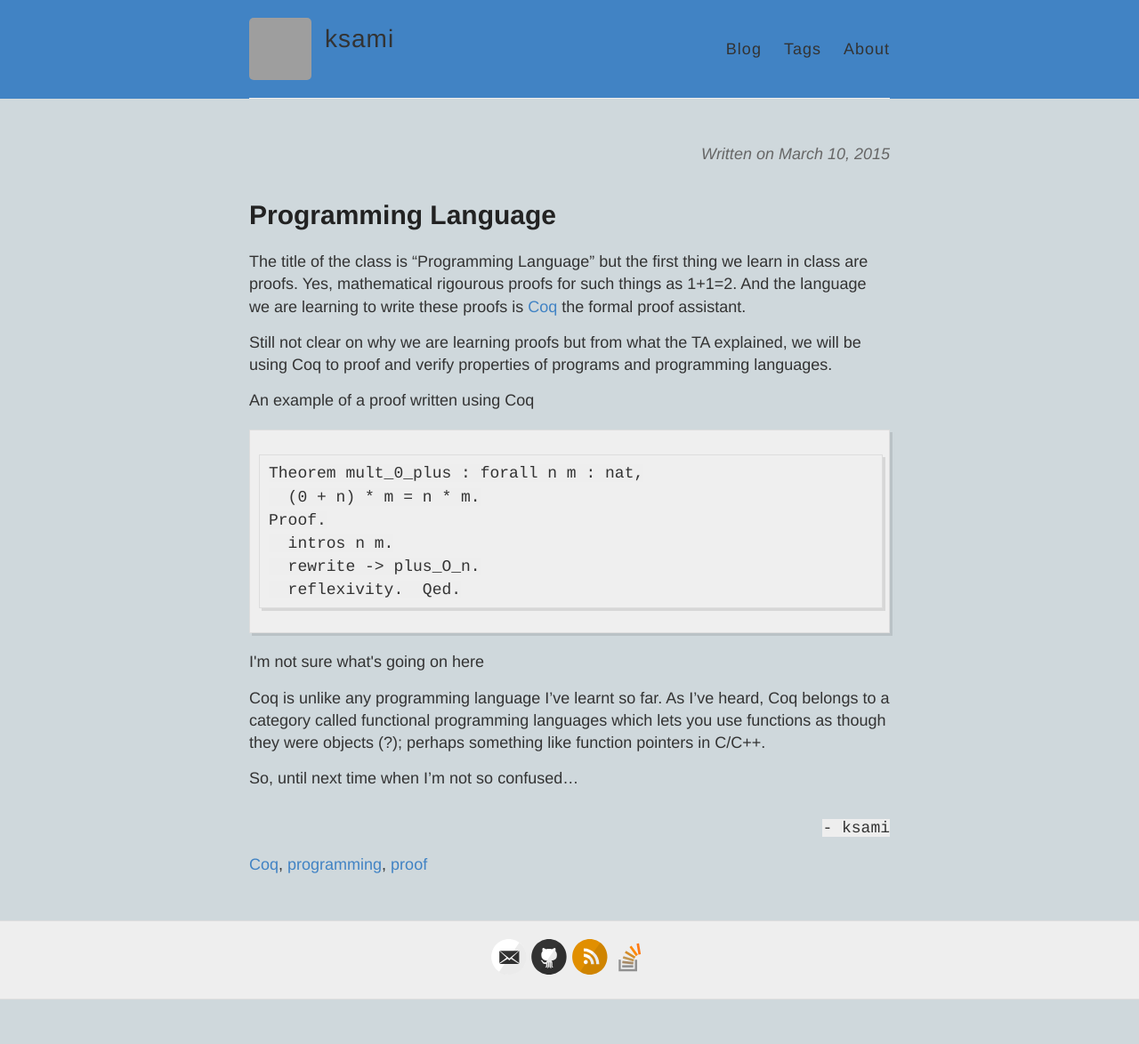
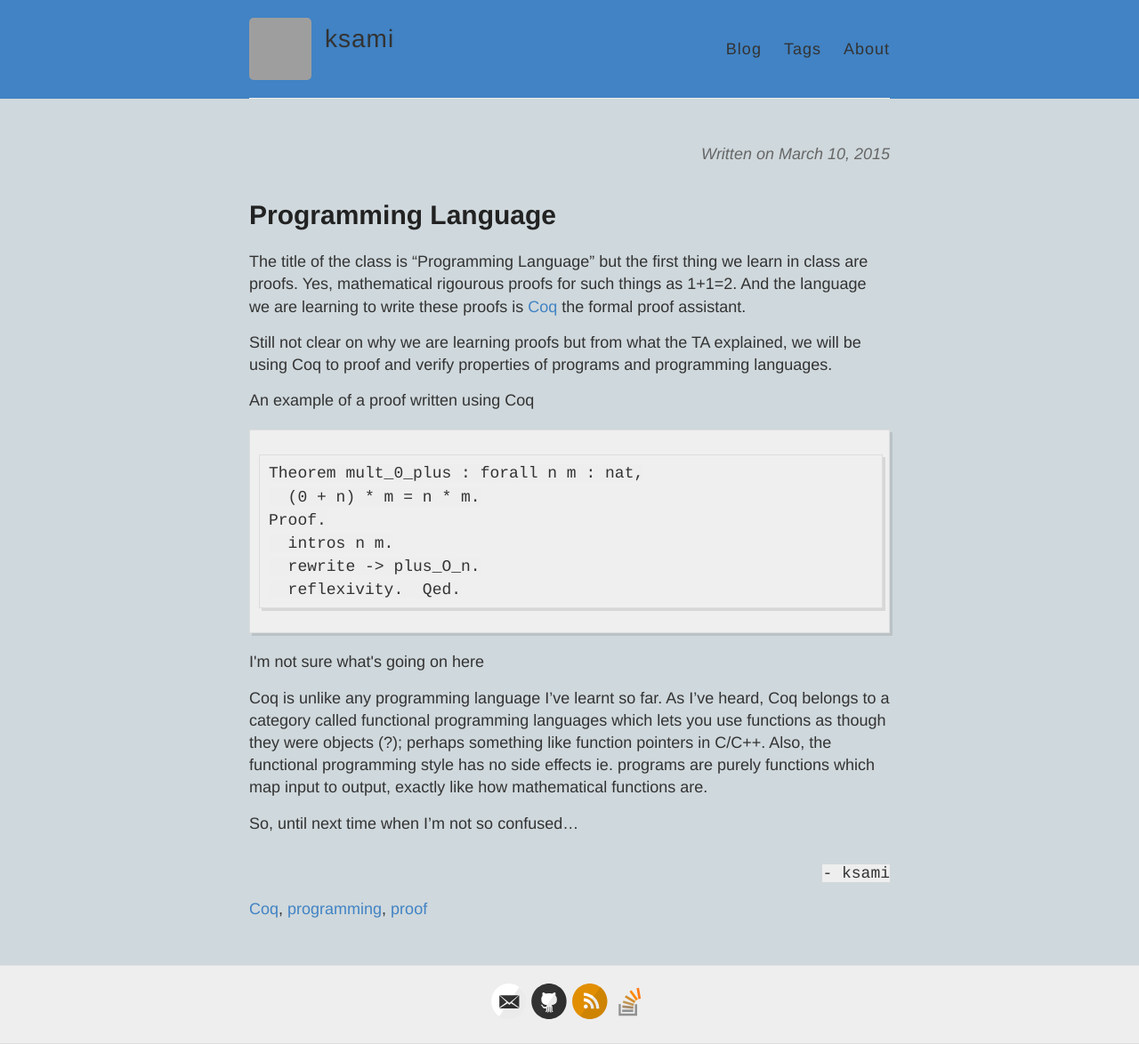
Before and after one commit to ksami/ksami.github.io, a Jekyll site: the page built from _posts/2015-03-10-Programming-Language.md, in a window 1280 px wide. Shown: the whole page at 89% size. Built offline with Jekyll 4.4.1, drawn with Linux system fonts in a browser that asks for light colours; Markdown is read by kramdown in place of the engine named in the settings; comment, search, counter and statistics services are not loaded; before the commit the page ends 1124 px from its top, so only the background shows below that; grey boxes are pictures that could not be loaded.

Commit message:
edit funcitonal programming

````diff
--- a/_posts/2015-03-10-Programming-Language.md
+++ b/_posts/2015-03-10-Programming-Language.md
@@ -21,6 +21,6 @@ Proof.
 ```
 <caption>I'm not sure what's going on here</caption>
 
-Coq is unlike any programming language I've learnt so far. As I've heard, Coq belongs to a category called functional programming languages which lets you use functions as though they were objects (?); perhaps something like function pointers in C/C++.
+Coq is unlike any programming language I've learnt so far. As I've heard, Coq belongs to a category called functional programming languages which lets you use functions as though they were objects (?); perhaps something like function pointers in C/C++. Also, the functional programming style has no side effects ie. programs are purely functions which map input to output, exactly like how mathematical functions are.
 
 So, until next time when I'm not so confused...
````
